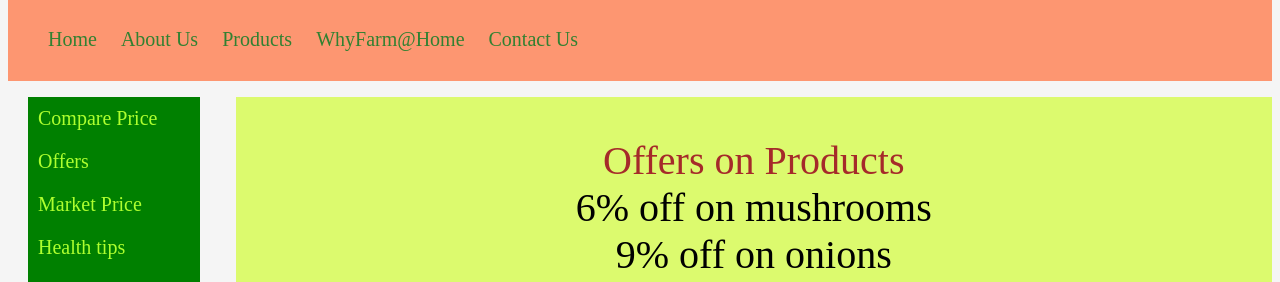
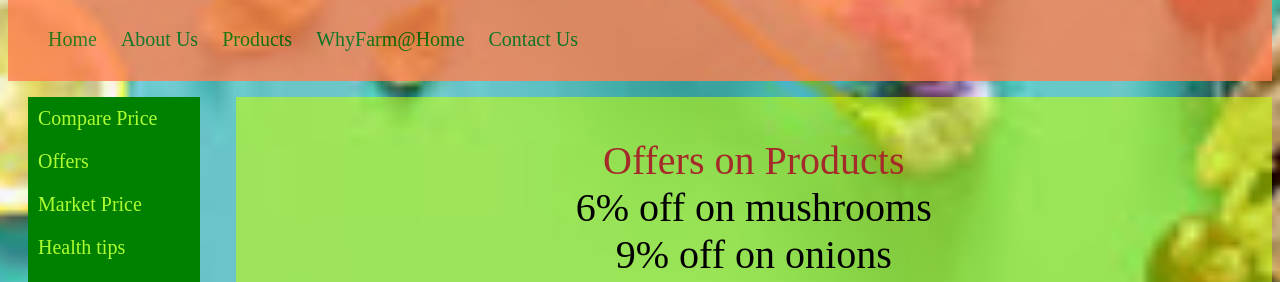
Before and after one commit to sivanikhil0501/ranjani, a plain HTML site: page Farmathome/index.html in a window 1280 px wide. Shown: the part 63-345 px from the top of the page. Drawn offline with Linux system fonts and the light colour scheme; the site is published under a folder, as on GitHub Pages, so addresses that start at the root find nothing.

Commit message:
Update design.css

```diff
--- a/Farmathome/design.css
+++ b/Farmathome/design.css
@@ -1,6 +1,6 @@
 body{
     background-color:whitesmoke;
-    background-image: url("/images/images (2).jpg");
+    background-image: url("images/images (2).jpg");
     background-repeat: no-repeat;
     background-size: cover;
     background-position: center;
```
